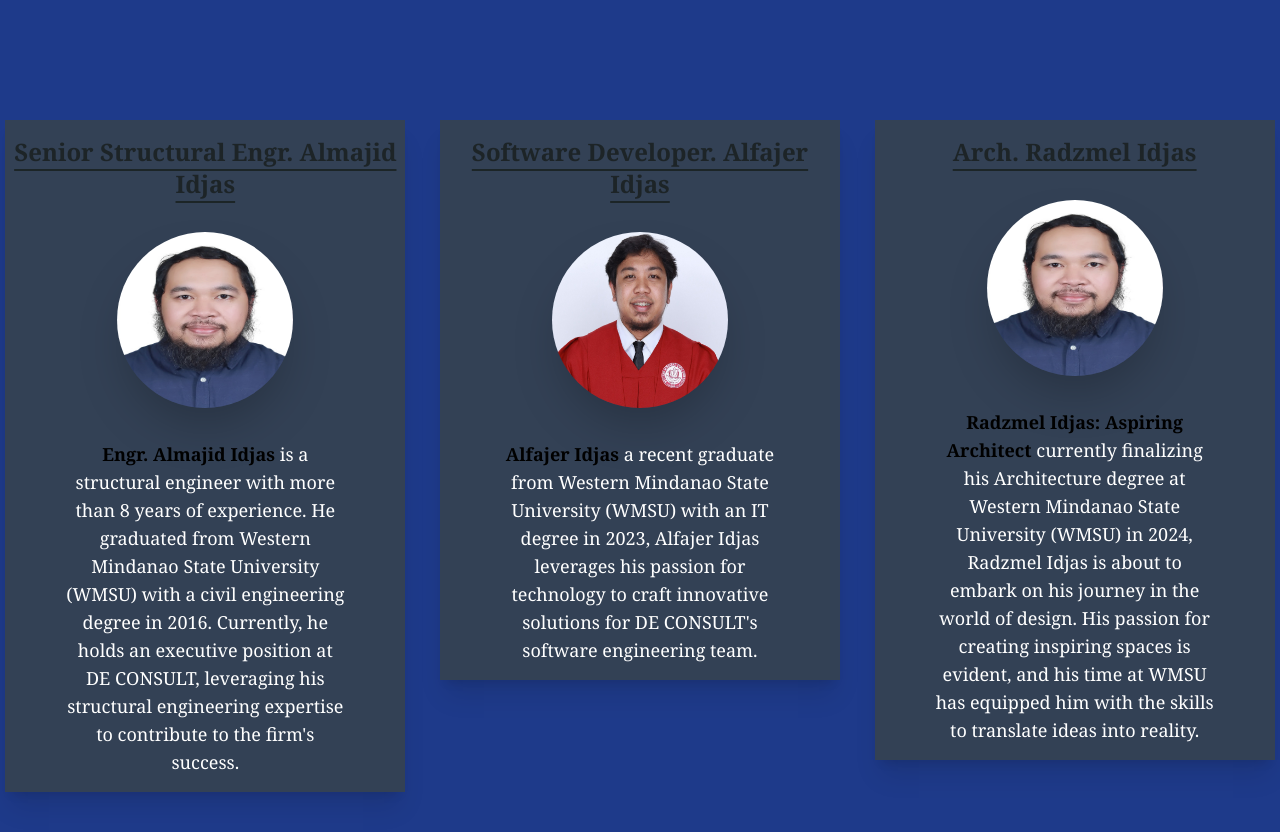
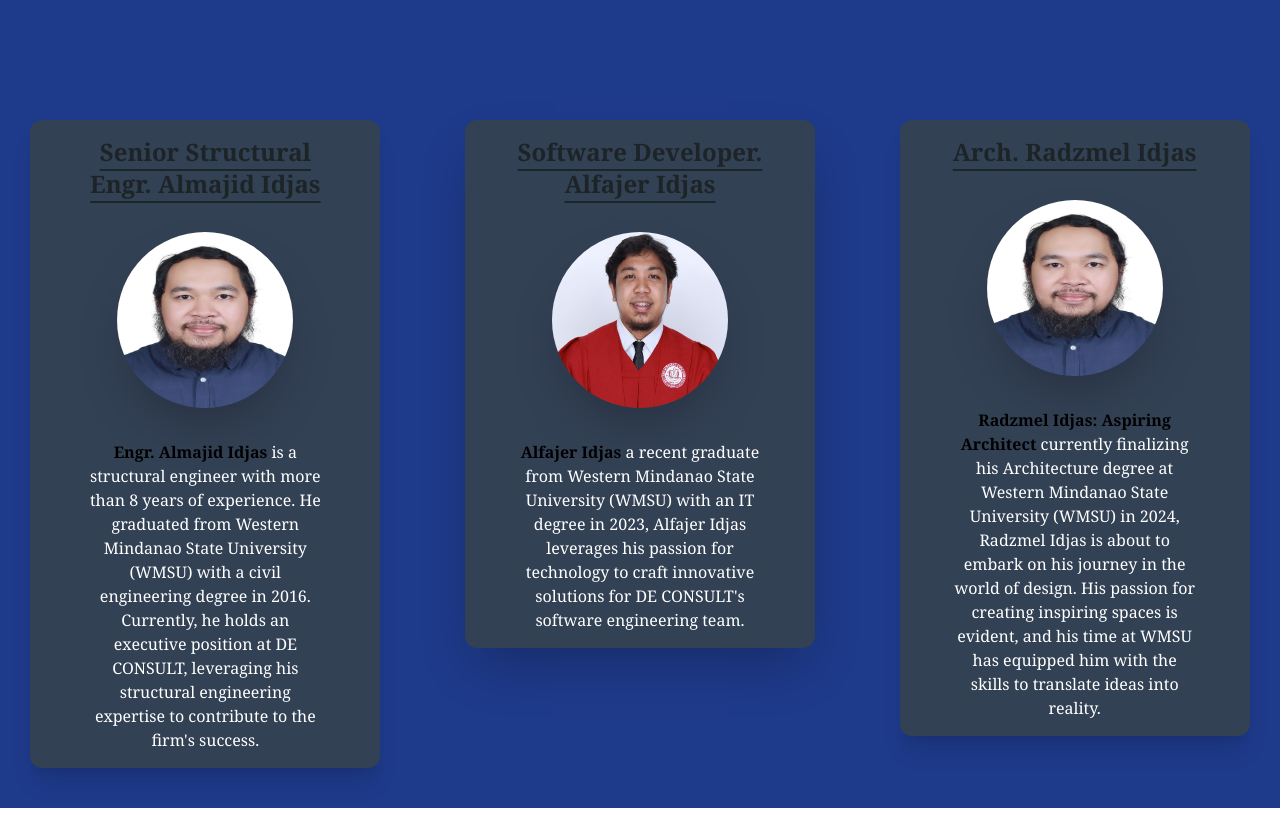
Before and after one commit to fajrjas/DE-CONSULT, a React (Vite) app: page / in a window 1280 px wide. Shown: the part 800-1632 px from the top of the page. After the commit the page ends 1608 px from the top, so only its background shows below. Built offline with nearby package versions, Linux system fonts and the light colour scheme; a web font is replaced by a local one.

Commit message:
scaling size of the card members

```diff
--- a/src/pages/Homepage.jsx
+++ b/src/pages/Homepage.jsx
@@ -2,7 +2,7 @@ import styled from "styled-components";
 import DE_LOGO from "../assets/DE_CONSULT_LOGO.jpg";
 import EngrPhoto from "../assets/206f74a2-4e90-44bd-b415-81cb6c327523.jfif";
 import Fajr from "../assets/eto na talga.jpg";
-import { Link } from "react-router-dom";
+
 import Nav from "../ui/Nav";
 import { FaArrowDown } from "react-icons/fa";
 
@@ -62,11 +62,11 @@ function Homepage() {
         className="bg-blue-900 grid place-items-start pt-10  lg:grid-cols-3 text-center min-h-full h-[80%] gap-6 pb-10"
         id="engineers"
       >
-        <div className="max-w-[300px] sm:max-w-[400px]  mx-auto font-serif mt-8 lg:mt-20 grid  bg-slate-700 shadow-xl">
-          <h1 className="font-bold text-xl md:text-2xl  text-center underline underline-offset-8 my-4 text-[#151b18be]">
+        <div className="max-w-[300px] sm:max-w-[350px]  mx-auto rounded-xl  font-serif mt-8 lg:mt-20 grid  bg-slate-700 shadow-xl">
+          <h1 className="px-12 font-bold text-xl md:text-2xl  text-center underline underline-offset-8 my-4 text-[#151b18be]">
             Senior Structural Engr. Almajid Idjas
           </h1>
-          <p className="text-lg max-w-[70%] mx-auto text-white md:order-2  my-4">
+          <p className="text-base max-w-[70%] mx-auto text-white md:order-2  my-4">
             <span className="text-black font-bold">Engr. Almajid Idjas</span> is
             a structural engineer with more than 8 years of experience. He
             graduated from Western Mindanao State University (WMSU) with a civil
@@ -82,11 +82,11 @@ function Homepage() {
             />
           </div>
         </div>
-        <div className="max-w-[300px] sm:max-w-[400px]  mx-auto font-serif mt-8 lg:mt-20 grid  bg-slate-700 shadow-xl">
-          <h1 className="font-bold text-xl md:text-2xl  text-center underline underline-offset-8 my-4 text-[#151b18be]">
+        <div className="max-w-[300px] sm:max-w-[350px] mx-auto rounded-xl font-serif mt-8 lg:mt-20 grid  bg-slate-700 shadow-2xl">
+          <h1 className="px-12 font-bold text-xl md:text-2xl  text-center underline underline-offset-8 my-4 text-[#151b18be]">
             Software Developer. Alfajer Idjas
           </h1>
-          <p className="text-lg max-w-[70%] mx-auto text-white md:order-2  my-4 space-y-16">
+          <p className="text-base max-w-[70%] mx-auto text-white md:order-2  my-4 space-y-16">
             <span className="text-black font-bold">Alfajer Idjas {"  "}</span> a
             recent graduate from Western Mindanao State University (WMSU) with
             an IT degree in 2023, Alfajer Idjas leverages his passion for
@@ -101,11 +101,11 @@ function Homepage() {
             />
           </div>
         </div>
-        <div className=" max-w-[300px] sm:max-w-[400px]  mx-auto font-serif mt-8 lg:mt-20 grid  bg-slate-700 shadow-xl">
-          <h1 className="font-bold text-xl md:text-2xl text-center underline underline-offset-8 my-4 text-[#151b18be] ">
+        <div className=" max-w-[300px] sm:max-w-[350px]  mx-auto rounded-xl  font-serif mt-8 lg:mt-20 grid  bg-slate-700 shadow-xl">
+          <h1 className="px-12 font-bold text-xl md:text-2xl text-center underline underline-offset-8 my-4 text-[#151b18be] ">
             Arch. Radzmel Idjas
           </h1>
-          <p className="text-lg max-w-[70%] mx-auto text-white md:order-2  my-4">
+          <p className="text-base max-w-[70%] mx-auto text-white md:order-2  my-4">
             <span className="text-black font-bold">
               Radzmel Idjas: Aspiring Architect
             </span>{" "}
```
